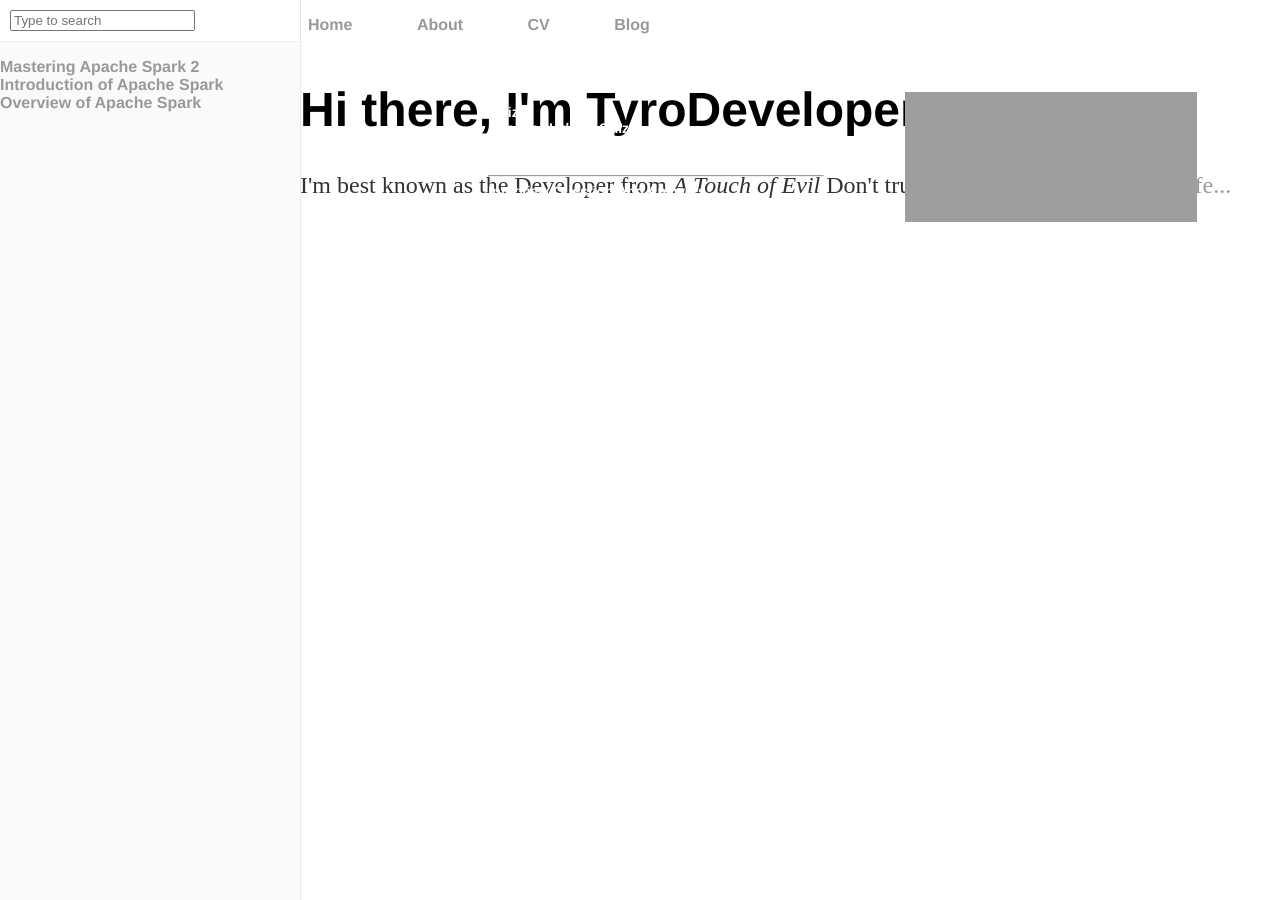
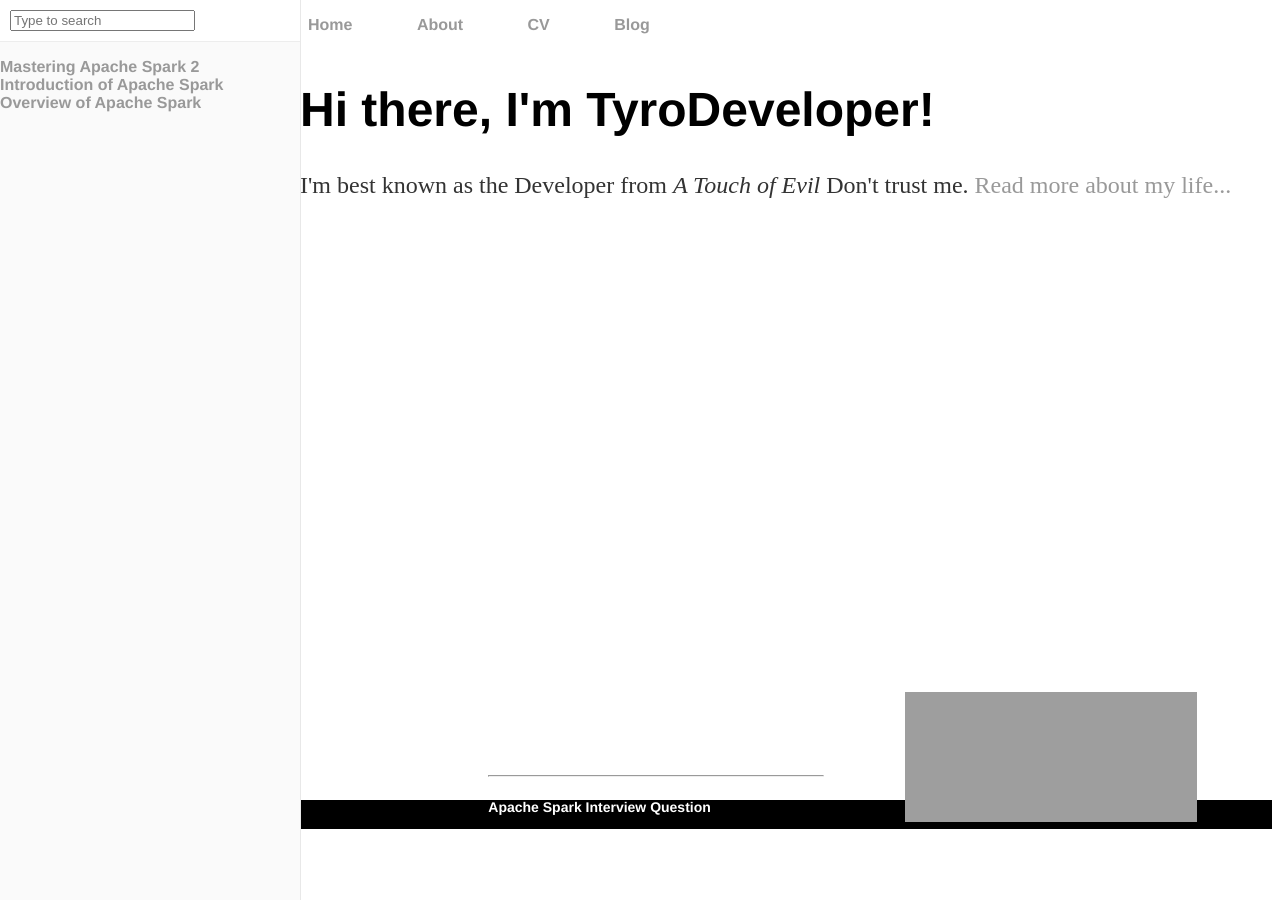
Before and after one commit to tyrodeveloper/tyrodeveloper.github.io, a Jekyll site: the page built from index.html, in a window 1280 px wide. Built offline with Jekyll 4.4.1, drawn with Linux system fonts in a browser that asks for light colours; grey boxes are pictures that could not be loaded.

Commit message:
Update default.html

```diff
--- a/_layouts/default.html
+++ b/_layouts/default.html
@@ -36,7 +36,7 @@
 					  </ul >
 					</nav>
 				</div>
-				<div style="overflow: hidden;">
+				<div style="height:600px">
 					<div class="book-body">
 
 					{{ content }}
```
